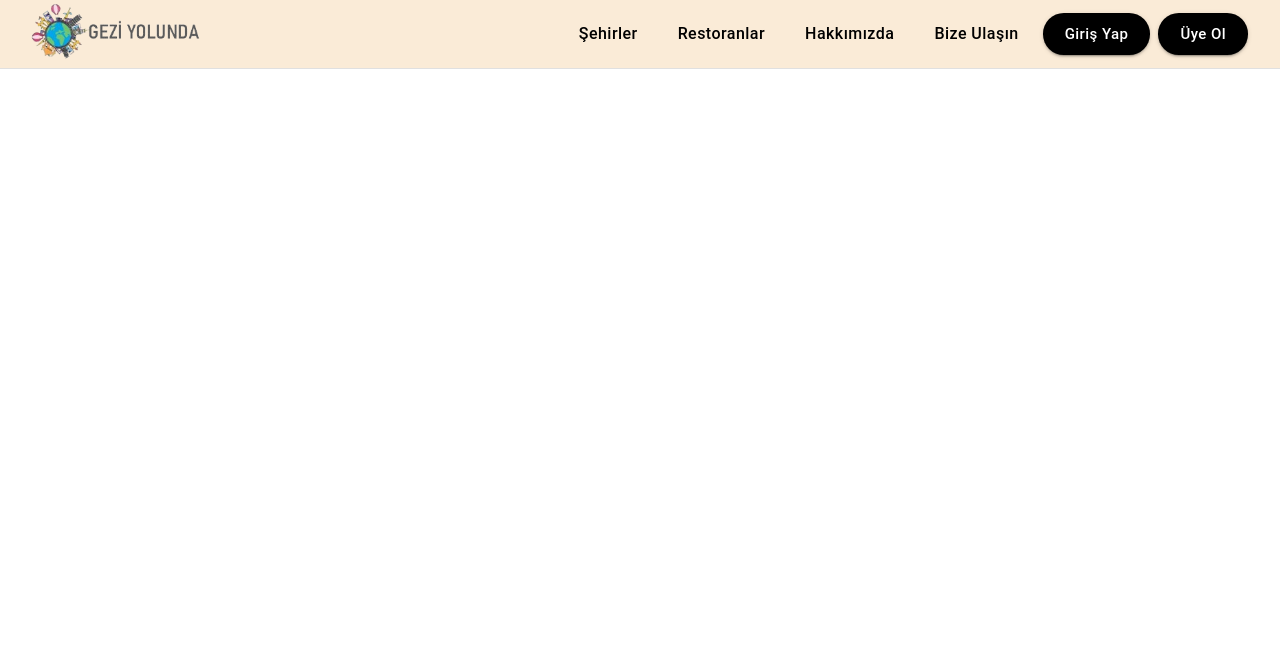
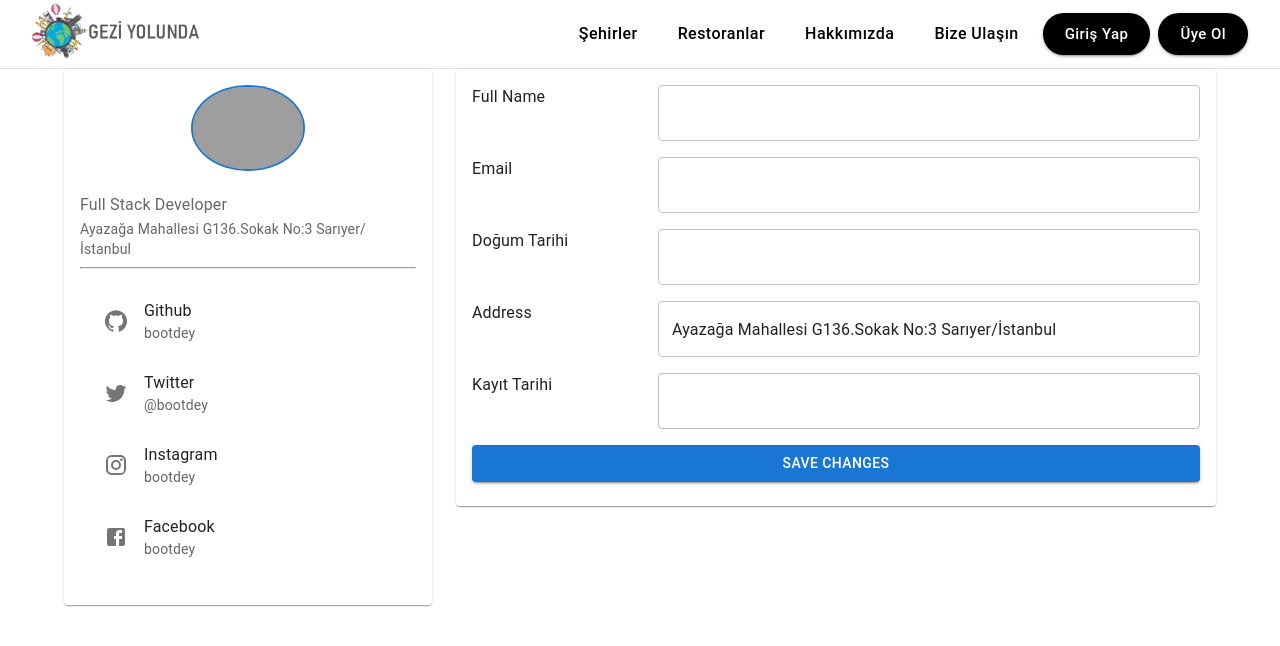
Before and after one commit to mustafaenes/TravelinGo, a React (Create React App) app: page /profile in a window 1280 px wide. Shown: the top 646 px of the page. Built offline with nearby package versions, Linux system fonts and the light colour scheme; grey boxes are pictures that could not be loaded.

Commit message:
profil sayfası oluşturuldu

```diff
--- a/src/components/Navbar.js
+++ b/src/components/Navbar.js
@@ -1,9 +1,9 @@
 import React from 'react';
-import { AppBar, Toolbar, Button, IconButton, Avatar, Grid, Tooltip, Divider, Menu, MenuItem, ListItemIcon } from '@mui/material';
+import { AppBar, Toolbar, Button, IconButton, Avatar, Grid, Tooltip, Divider, Menu, MenuItem, ListItemIcon, Backdrop, CircularProgress, Snackbar, Alert } from '@mui/material';
 import { makeStyles } from '@mui/styles';
-import { Link, useLocation } from 'react-router-dom';
+import { Link, useLocation, useNavigate } from 'react-router-dom';
 import logo from '../images/GeziYolundaLogo2.png';
-import { Logout, Settings } from '@mui/icons-material';
+import { Logout } from '@mui/icons-material';
 
 const useStyles = makeStyles((theme) => ({
     logo: {
@@ -12,16 +12,27 @@ const useStyles = makeStyles((theme) => ({
     },
     spacer: {
         flexGrow: 1,
+    },
+    backdrop: {
+        zIndex: 1500
     }
 }));
 
 const Navbar = () => {
     const classes = useStyles();
     const location = useLocation();
+    const navigate = useNavigate();
 
     const [anchorEl, setAnchorEl] = React.useState(null);
+    const [loading, setLoading] = React.useState(false);
+    const [uyari, setUyari] = React.useState(false);
+    const [uyariTip, setUyariTip] = React.useState('info');
+    const [responseMessage, setresponseMessage] = React.useState({
+        ErrorCode: '0',
+        ErrorDescription: 'success_message'
+    });
+
     const open = Boolean(anchorEl);
-
     const isLoginPage = location.pathname === '/login';
     const isRegisterPage = location.pathname === '/register';
     const showNavbar = !isLoginPage && !isRegisterPage;
@@ -39,12 +50,40 @@ const Navbar = () => {
         setAnchorEl(null);
     };
 
+    const handleClickToProfile = () => {
+        navigate('/profile');
+    };
+
+    const GoToMainPage = () => {
+        setLoading(true);
+        setTimeout(() => {
+            navigate('/');
+            setLoading(false);
+        }, 500);
+    }
+
+    const uyariKapat = (event, reason) => {
+        if (reason === 'clickaway') {
+            return;
+        }
+        setUyari(false);
+    };
+
     return showNavbar ? (
         <>
-            <AppBar position="static" sx={{ boxShadow: 'none', backgroundColor: 'antiquewhite' }}>
+            <Backdrop className={classes.backdrop} open={loading}>
+                <CircularProgress color="inherit" />
+            </Backdrop>
+            <Snackbar open={uyari} autoHideDuration={2000} onClose={uyariKapat}
+                anchorOrigin={{ vertical: "top", horizontal: "left" }}>
+                <Alert onClose={uyariKapat} variant='filled' severity={uyariTip}>
+                    {responseMessage}
+                </Alert>
+            </Snackbar>
+            <AppBar position="static" color='transparent' sx={{ boxShadow: 'none' }}>
                 <Toolbar>
                     <Grid container alignItems="center">
-                        <Grid item>
+                        <Grid item onClick={() => { GoToMainPage() }}>
                             <img src={logo} alt="GeziYolunda Logo" className={classes.logo} />
                         </Grid>
                         <Grid item className={classes.spacer} />
@@ -156,7 +195,7 @@ const Navbar = () => {
                                         transformOrigin={{ horizontal: 'right', vertical: 'top' }}
                                         anchorOrigin={{ horizontal: 'right', vertical: 'bottom' }}
                                     >
-                                        <MenuItem onClick={handleClose}>
+                                        <MenuItem onClick={handleClickToProfile}>
                                             <Avatar /> Profile
                                         </MenuItem>
                                         <Divider />
--- a/src/routes.js
+++ b/src/routes.js
@@ -4,6 +4,7 @@ import { Routes, Route } from 'react-router-dom'
 import MainPage from './views/MainPage/MainPage';
 import LoginPage from './views/LoginPage/LoginPage';
 import RegisterPage from './views/RegisterPage/RegisterPage';
+import ProfilePage from './views/ProfilePage/ProfilePage';
 
 function AppRoutes() {
     return (
@@ -11,6 +12,7 @@ function AppRoutes() {
             <Route path="/" element={<MainPage />} />
             <Route path="/login" element={<LoginPage />} />
             <Route path="/register" element={<RegisterPage />} />
+            <Route path='/profile' element={<ProfilePage />} />
             {/* Diğer sayfaları da burada tanımlayabilirsiniz */}
         </Routes>
     )
--- a/src/views/MainPage/MainPage.js
+++ b/src/views/MainPage/MainPage.js
@@ -54,7 +54,7 @@ function MainPage() {
 
     return (
         <>
-            <Grid container component="main" sx={{ backgroundColor: 'antiquewhite' }}>
+            <Grid container component="main">
                 <Grid item xs={2} sm={2} md={2} lg={2} style={{ display: 'flex', justifyContent: 'flex-end' }}>
                     <IconButton disableRipple onClick={() => { handlePrevImage() }}>
                         <ArrowBack
--- /dev/null
+++ b/src/views/ProfilePage/ProfilePage.js
@@ -0,0 +1,142 @@
+import React, { useEffect } from 'react'
+import { Container, Grid, Card, CardContent, Typography, Button, TextField, List, ListItem, ListItemText, LinearProgress, IconButton, Avatar } from '@mui/material';
+import { styled } from '@mui/system';
+import TwitterIcon from '@mui/icons-material/Twitter';
+import GitHubIcon from '@mui/icons-material/GitHub';
+import InstagramIcon from '@mui/icons-material/Instagram';
+import FacebookIcon from '@mui/icons-material/Facebook';
+import { jwtDecode } from 'jwt-decode';
+
+const StyledAvatar = styled('img')({
+    borderRadius: '50%',
+    padding: '0.1rem',
+    backgroundColor: '#1976d2',
+});
+
+export default function ProfilePage() {
+
+
+    const [fullName, setFullName] = React.useState("");
+    const [email, setEmail] = React.useState("");
+    const [dayOfBirth, setDayOfBirth] = React.useState("");
+    const [registrationDate, setRegistrationDate] = React.useState("");
+    const [address, setAddress] = React.useState("Ayazağa Mahallesi G136.Sokak No:3 Sarıyer/İstanbul");
+
+    useEffect(() => {
+        const token = localStorage.getItem('accessToken');
+        if (token) {
+            const decodedToken = decodeToken(token);
+            setFullName(decodedToken.fullName);
+            setEmail(decodedToken.email);
+            setDayOfBirth(decodedToken.dayOfBirth);
+            setRegistrationDate(decodedToken.registrationDate);
+            setAddress(decodedToken.address);
+        }
+    }, []);
+
+    const decodeToken = (token) => {
+        const decoded = jwtDecode(token);
+        console.log(decoded);
+        // Decode edilmiş token'dan kullanıcı bilgilerini döndür
+        return {
+            fullName: decoded.unique_name + ' ' + decoded.family_name,
+            email: decoded.email,
+            dayOfBirth: decoded.DateOfBirth,
+            registrationDate: decoded.RegistrationDate,
+            address: decoded.address
+        };
+    };
+
+
+
+    return (
+        <Container>
+            <Grid container spacing={3}>
+                <Grid item lg={4} xs={12}>
+                    <Card>
+                        <CardContent>
+                            <Grid container justifyContent="center" alignItems="center" spacing={2}>
+                                <Grid item>
+                                    <StyledAvatar src="https://bootdey.com/img/Content/avatar/avatar6.png" alt="Admin" width="110" />
+                                </Grid>
+                                <Grid item>
+                                    <Typography variant="h5">{fullName}</Typography>
+                                    <Typography variant="subtitle1" color="textSecondary">Full Stack Developer</Typography>
+                                    <Typography variant="body2" color="textSecondary">{address}</Typography>
+                                </Grid>
+                            </Grid>
+                            <hr />
+                            <List>
+                                <ListItem>
+                                    <IconButton sx={{ marginRight: '8px' }}>
+                                        <GitHubIcon />
+                                    </IconButton>
+                                    <ListItemText primary="Github" secondary="bootdey" />
+                                </ListItem>
+                                <ListItem>
+                                    <IconButton sx={{ marginRight: '8px' }}>
+                                        <TwitterIcon />
+                                    </IconButton>
+                                    <ListItemText primary="Twitter" secondary="@bootdey" />
+                                </ListItem>
+                                <ListItem>
+                                    <IconButton sx={{ marginRight: '8px' }}>
+                                        <InstagramIcon />
+                                    </IconButton>
+                                    <ListItemText primary="Instagram" secondary="bootdey" />
+                                </ListItem>
+                                <ListItem>
+                                    <IconButton sx={{ marginRight: '8px' }}>
+                                        <FacebookIcon />
+                                    </IconButton>
+                                    <ListItemText primary="Facebook" secondary="bootdey" />
+                                </ListItem>
+                            </List>
+                        </CardContent>
+                    </Card>
+                </Grid>
+                <Grid item lg={8} xs={12}>
+                    <Card>
+                        <CardContent>
+                            <Grid container spacing={2}>
+                                <Grid item xs={12} sm={3}>
+                                    <Typography variant="body1">Full Name</Typography>
+                                </Grid>
+                                <Grid item xs={12} sm={9}>
+                                    <TextField fullWidth variant="outlined" value={fullName} onChange={(e) => setFullName(e.target.value)} />
+                                </Grid>
+                                <Grid item xs={12} sm={3}>
+                                    <Typography variant="body1">Email</Typography>
+                                </Grid>
+                                <Grid item xs={12} sm={9}>
+                                    <TextField fullWidth variant="outlined" value={email} onChange={(e) => setEmail(e.target.value)} />
+                                </Grid>
+                                <Grid item xs={12} sm={3}>
+                                    <Typography variant="body1">Doğum Tarihi</Typography>
+                                </Grid>
+                                <Grid item xs={12} sm={9}>
+                                    <TextField fullWidth variant="outlined" value={dayOfBirth} onChange={(e) => setDayOfBirth(e.target.value)} />
+                                </Grid>
+                                <Grid item xs={12} sm={3}>
+                                    <Typography variant="body1">Address</Typography>
+                                </Grid>
+                                <Grid item xs={12} sm={9}>
+                                    <TextField fullWidth variant="outlined" value={address} onChange={(e) => setAddress(e.target.value)} />
+                                </Grid>
+                                <Grid item xs={12} sm={3}>
+                                    <Typography variant="body1">Kayıt Tarihi</Typography>
+                                </Grid>
+                                <Grid item xs={12} sm={9}>
+                                    <TextField fullWidth disabled variant="outlined" value={registrationDate} onChange={(e) => setRegistrationDate(e.target.value)} />
+                                </Grid>
+                                <Grid item xs={12}>
+                                    <Button variant="contained" color="primary" fullWidth>Save Changes</Button>
+                                </Grid>
+                            </Grid>
+                        </CardContent>
+                    </Card>
+                </Grid>
+            </Grid>
+        </Container>
+    );
+};
```
